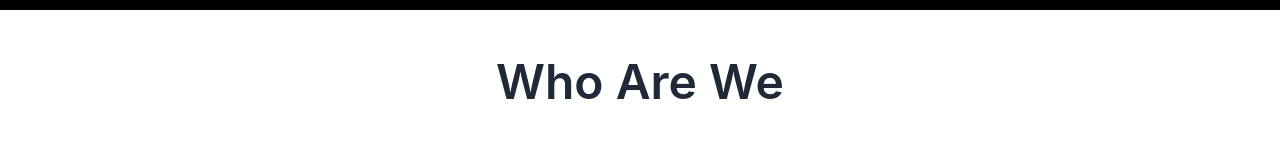
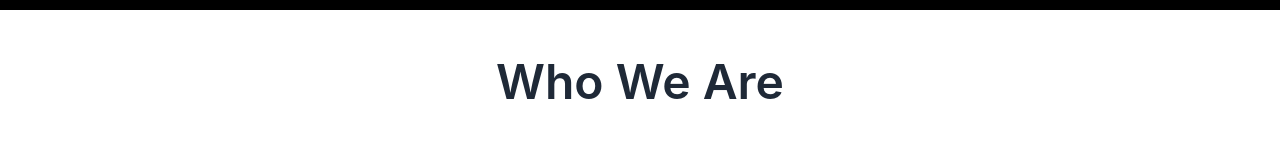
Before and after one commit to A2-ITLTD/elegant-fashion-website, a React (Vite) app: page /profileabout in a window 1280 px wide. Shown: the part 203-352 px from the top of the page. Built offline with nearby package versions, Linux system fonts and the light colour scheme.

Commit message:
bug fixed

```diff
--- a/src/Components/ProfileAbout.jsx
+++ b/src/Components/ProfileAbout.jsx
@@ -2,11 +2,12 @@ import { Link } from 'react-router-dom';
 import i4 from '../Images/about4.jpg';
 import i5 from '../Images/about5.png';
 import i6 from '../Images/about6.png';
+import i11 from '../Images/about11.jpg';
 const ProfileAbout = () => {
     return (
         <div className='mt-12 w-full px-5 md:px-0 md:w-3/6 mx-auto'>
             <div className='flex flex-col gap-10'>
-             <h1 className="text-center text-5xl font-semibold">Who Are We</h1>
+             <h1 className="text-center text-5xl font-semibold">Who We Are</h1>
              <p className="text-base text-justify">At Elegant Fashion, we believe in a world where everyone has the freedom to be themselves, without judgement. We encourage experimentation and self-expression, empowering you to embrace life as the extraordinary adventure it is. Our mission is to ensure that everyone has an equal opportunity to explore and showcase their unique style, regardless of their background or preferences. We are here to give you the confidence to be whoever you want to be.</p>
              <img src={i4} className='h-[420px] w-full object-cover object-center' />
              <h1 className="text-left text-3xl font-semibold">Fashion democracy - Choice for all</h1>
@@ -17,6 +18,7 @@ const ProfileAbout = () => {
              <img src={i6} className='h-[420px] w-full object-cover object-center' />
              <h1 className="text-left text-3xl font-semibold">Elegant Marketplace</h1>
              <p className="text-base text-justify">There's nothing quite like the thrill of discovering an incredible vintage boutique or an amazing independent brand before everyone else. We love that feeling too, which is why we launched Elegant Fashion Marketplace in 2024. Our team curates the best fashion start-ups, giving you the chance to shop unique finds all the time.</p>
+             <img src={i11} className='h-[420px] w-full object-cover object-center' />
              <div className='flex flex-col gap-3 text-center mt-5'>
                 <h1 className="text-3xl font-semibold">Our Legal Info</h1>
                 <p className="text-base font-semibold">Company Name: Elegant Fashion</p>
```
Also changed, not shown: 3 other files (tests, documents, lock files or other folders).
